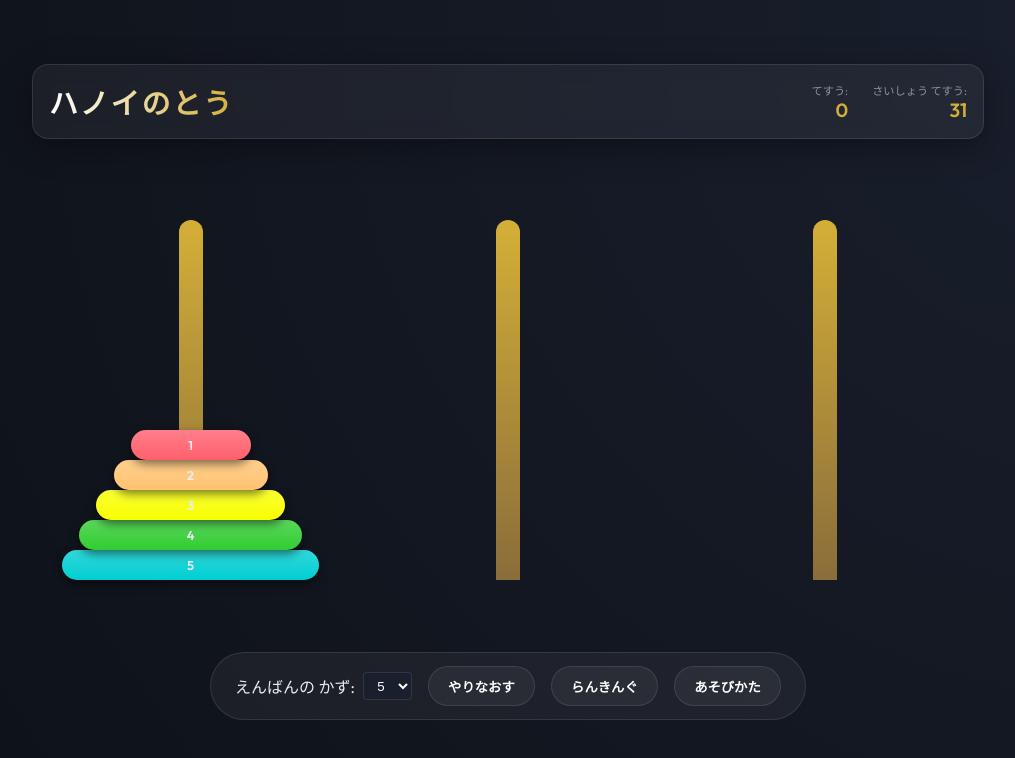
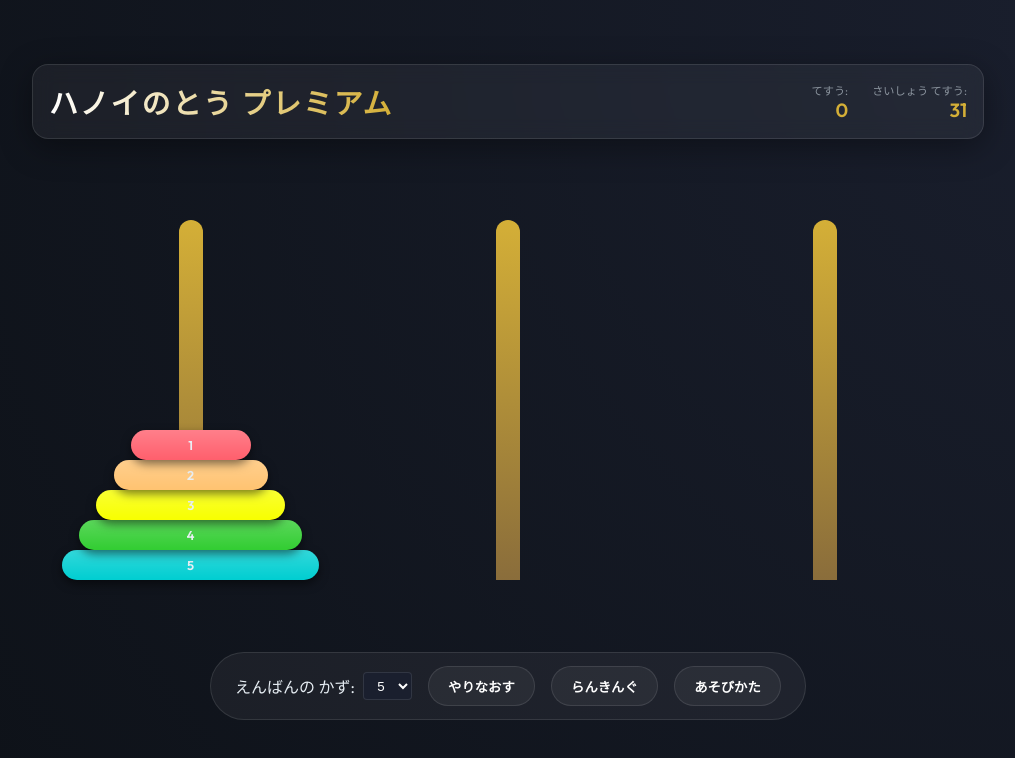
Before and after one commit to hToko-jp/Hanoi-Tower-auto, a website built with Vite: page index.html in a window 1280 px wide. Shown: the whole page, without its empty margins (132-1147 px from the left). Built offline with nearby package versions, Linux system fonts and the light colour scheme; some packages are replaced by stand-ins of ours.

Commit message:
タイトル変更

```diff
--- a/index.html
+++ b/index.html
@@ -5,7 +5,7 @@
   <meta charset="UTF-8" />
   <link rel="icon" type="image/svg+xml" href="/vite.svg" />
   <meta name="viewport" content="width=device-width, initial-scale=1.0" />
-  <title>ぷれみあむ ハノイのとう</title>
+  <title>ハノイのとう プレミアム</title>
   <meta name="description" content="うつくしい でざいんの ハノイのとう ぱずるげーむ。らんきんぐ きのうつき。" />
   <link rel="preconnect" href="https://fonts.googleapis.com">
   <link rel="preconnect" href="https://fonts.gstatic.com" crossorigin>
@@ -17,7 +17,7 @@
 <body>
   <div id="app">
     <header>
-      <h1>ハノイのとう</h1>
+      <h1>ハノイのとう プレミアム</h1>
       <div class="stats">
         <div class="stat-item">
           <span>てすう:</span>
```
